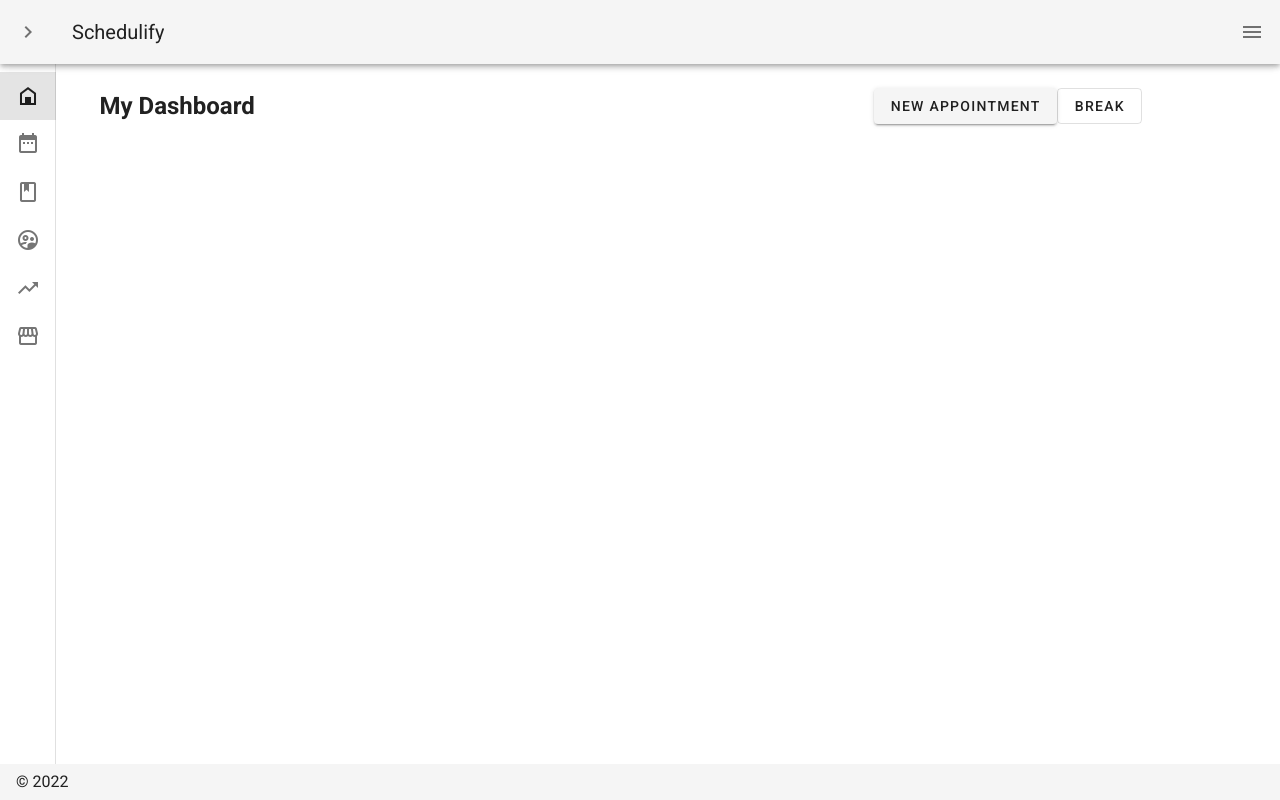
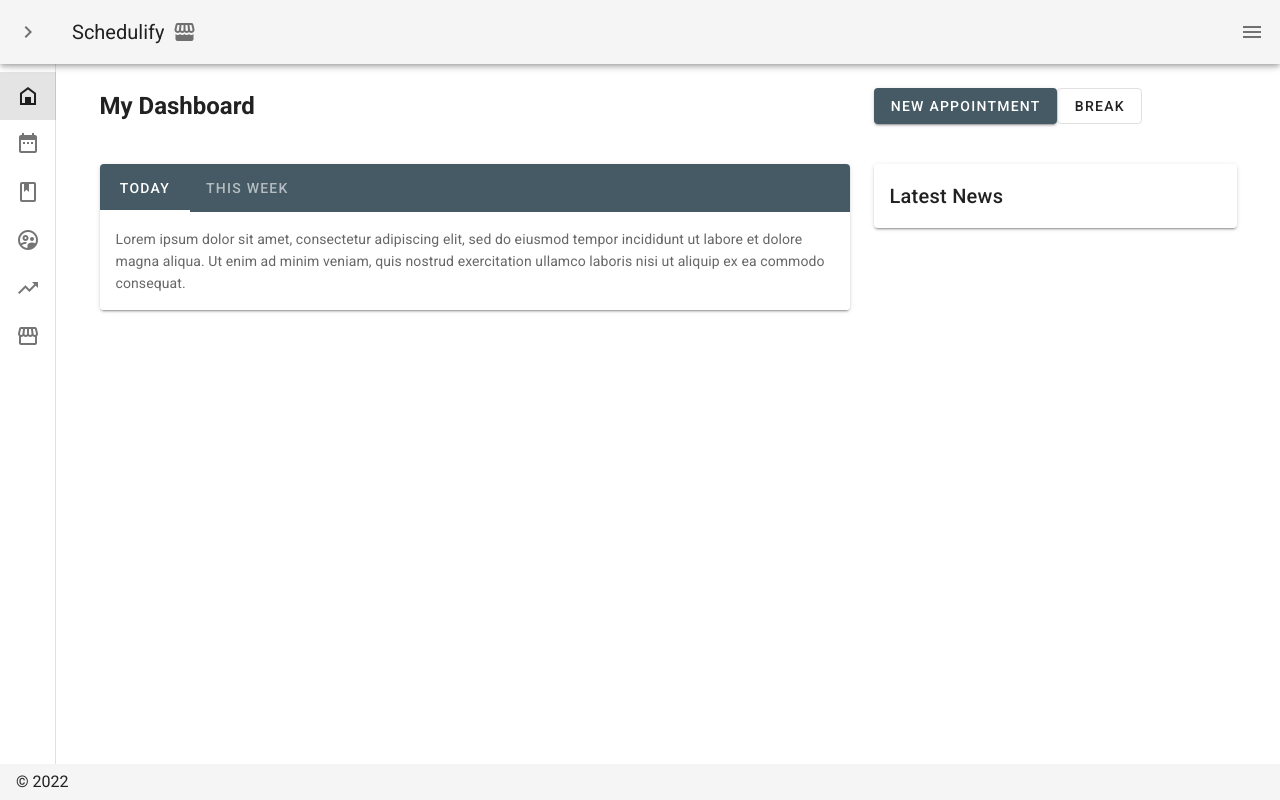
Before and after one commit to DanielOttodev/admin, a Nuxt app: page / in a window 1280 px wide. Built offline with nearby package versions, Linux system fonts and the light colour scheme.

Commit message:
dashboard ui

```diff
--- /dev/null
+++ b/components/dashboard/DashboardCard.vue
@@ -0,0 +1,32 @@
+<template>
+  <v-card>
+    <v-tabs v-model="tab" background-color="blue-grey darken-2" fixed dark>
+      <v-tabs-slider></v-tabs-slider>
+
+      <v-tab href="#tab-1"> Today </v-tab>
+
+      <v-tab href="#tab-2"> This Week </v-tab>
+    </v-tabs>
+
+    <v-tabs-items v-model="tab">
+      <v-tab-item v-for="i in 3" :key="i" :value="'tab-' + i">
+        <v-card flat>
+          <v-card-text>{{ text }}</v-card-text>
+        </v-card>
+      </v-tab-item>
+    </v-tabs-items>
+  </v-card>
+</template>
+<script>
+export default {
+  data() {
+    return {
+      tab: null,
+      text: "Lorem ipsum dolor sit amet, consectetur adipiscing elit, sed do eiusmod tempor incididunt ut labore et dolore magna aliqua. Ut enim ad minim veniam, quis nostrud exercitation ullamco laboris nisi ut aliquip ex ea commodo consequat.",
+    };
+  },
+};
+</script>
+
+<style>
+</style>
--- a/layouts/default.vue
+++ b/layouts/default.vue
@@ -24,26 +24,16 @@
         </v-list-item>
       </v-list>
     </v-navigation-drawer>
-    <v-app-bar
-      :clipped-left="clipped"
-      fixed
-      app
-    >
-
-      <v-btn
-        icon
-        @click.stop="miniVariant = !miniVariant"
-      >
-        <v-icon>mdi-{{ `chevron-${miniVariant ? 'right' : 'left'}` }}</v-icon>
+    <v-app-bar :clipped-left="clipped" fixed app>
+      <v-btn icon @click.stop="miniVariant = !miniVariant">
+        <v-icon>mdi-{{ `chevron-${miniVariant ? "right" : "left"}` }}</v-icon>
       </v-btn>
 
+      <v-toolbar-title v-text="title" />
+      <v-icon right>mdi-storefront</v-icon>
 
-      <v-toolbar-title v-text="title" />
       <v-spacer />
-      <v-btn
-        icon
-        @click.stop="rightDrawer = !rightDrawer"
-      >
+      <v-btn icon @click.stop="rightDrawer = !rightDrawer">
         <v-icon>mdi-menu</v-icon>
       </v-btn>
     </v-app-bar>
@@ -52,27 +42,17 @@
         <Nuxt />
       </v-container>
     </v-main>
-    <v-navigation-drawer
-      v-model="rightDrawer"
-      :right="right"
-      temporary
-      fixed
-    >
+    <v-navigation-drawer v-model="rightDrawer" :right="right" temporary fixed>
       <v-list>
         <v-list-item @click.native="right = !right">
           <v-list-item-action>
-            <v-icon light>
-              mdi-repeat
-            </v-icon>
+            <v-icon light> mdi-repeat </v-icon>
           </v-list-item-action>
           <v-list-item-title>Switch drawer (click me)</v-list-item-title>
         </v-list-item>
       </v-list>
     </v-navigation-drawer>
-    <v-footer
-      :absolute="!fixed"
-      app
-    >
+    <v-footer :absolute="!fixed" app>
       <span>&copy; {{ new Date().getFullYear() }}</span>
     </v-footer>
   </v-app>
@@ -80,49 +60,49 @@
 
 <script>
 export default {
-  name: 'DefaultLayout',
-  data () {
+  name: "DefaultLayout",
+  data() {
     return {
       clipped: true,
       drawer: true,
       fixed: true,
       items: [
         {
-          icon: 'mdi-home-variant-outline',
-          title: 'Dashboard',
-          to: '/'
+          icon: "mdi-home-variant-outline",
+          title: "Dashboard",
+          to: "/",
         },
         {
-          icon: 'mdi-calendar-range',
-          title: 'Calendar',
-          to: '/calendar'
+          icon: "mdi-calendar-range",
+          title: "Calendar",
+          to: "/calendar",
         },
-                {
-          icon: 'mdi-book-outline',
-          title: 'Classes',
-          to: '/inspire'
+        {
+          icon: "mdi-book-outline",
+          title: "Classes",
+          to: "/inspire",
         },
-                {
-          icon: 'mdi-account-supervisor-circle-outline',
-          title: 'Clients',
-          to: '/inspire'
+        {
+          icon: "mdi-account-supervisor-circle-outline",
+          title: "Clients",
+          to: "/inspire",
         },
-                {
-          icon: 'mdi-trending-up',
-          title: 'Marketing',
-          to: '/inspire'
+        {
+          icon: "mdi-trending-up",
+          title: "Marketing",
+          to: "/inspire",
         },
-                {
-          icon: 'mdi-storefront-outline',
-          title: 'My Business',
-          to: '/inspire'
-        }
+        {
+          icon: "mdi-storefront-outline",
+          title: "My Business",
+          to: "/inspire",
+        },
       ],
       miniVariant: true,
       right: true,
       rightDrawer: false,
-      title: 'Schedulify'
-    }
-  }
-}
+      title: "Schedulify",
+    };
+  },
+};
 </script>
--- a/pages/index.vue
+++ b/pages/index.vue
@@ -1,21 +1,31 @@
 <template>
   <v-container>
     <v-row>
-      <v-col lg="8"> <h2>My Dashboard</h2></v-col>
+      <v-col lg="8">
+        <h2>My Dashboard</h2>
+        <v-sheet class="mt-10">
+          <DashboardCard />
+        </v-sheet>
+      </v-col>
       <v-col lg="4" justify="end">
-        <v-btn>
-          New Appointment
-        </v-btn>
-        <v-btn outlined text>
-          Break
-        </v-btn>
+        <v-btn color="blue-grey darken-2" dark> New Appointment </v-btn>
+        <v-btn outlined text> Break </v-btn>
+               <v-sheet class="mt-10">
+                <v-card>
+                  <v-card-title>
+                    Latest News
+                  </v-card-title>
+  </v-card>
+  </v-sheet>
       </v-col>
     </v-row>
   </v-container>
 </template>
 
 <script>
+import DashboardCard from "../components/dashboard/DashboardCard.vue";
 export default {
+  components: { DashboardCard },
   name: "IndexPage",
 };
 </script>
```
